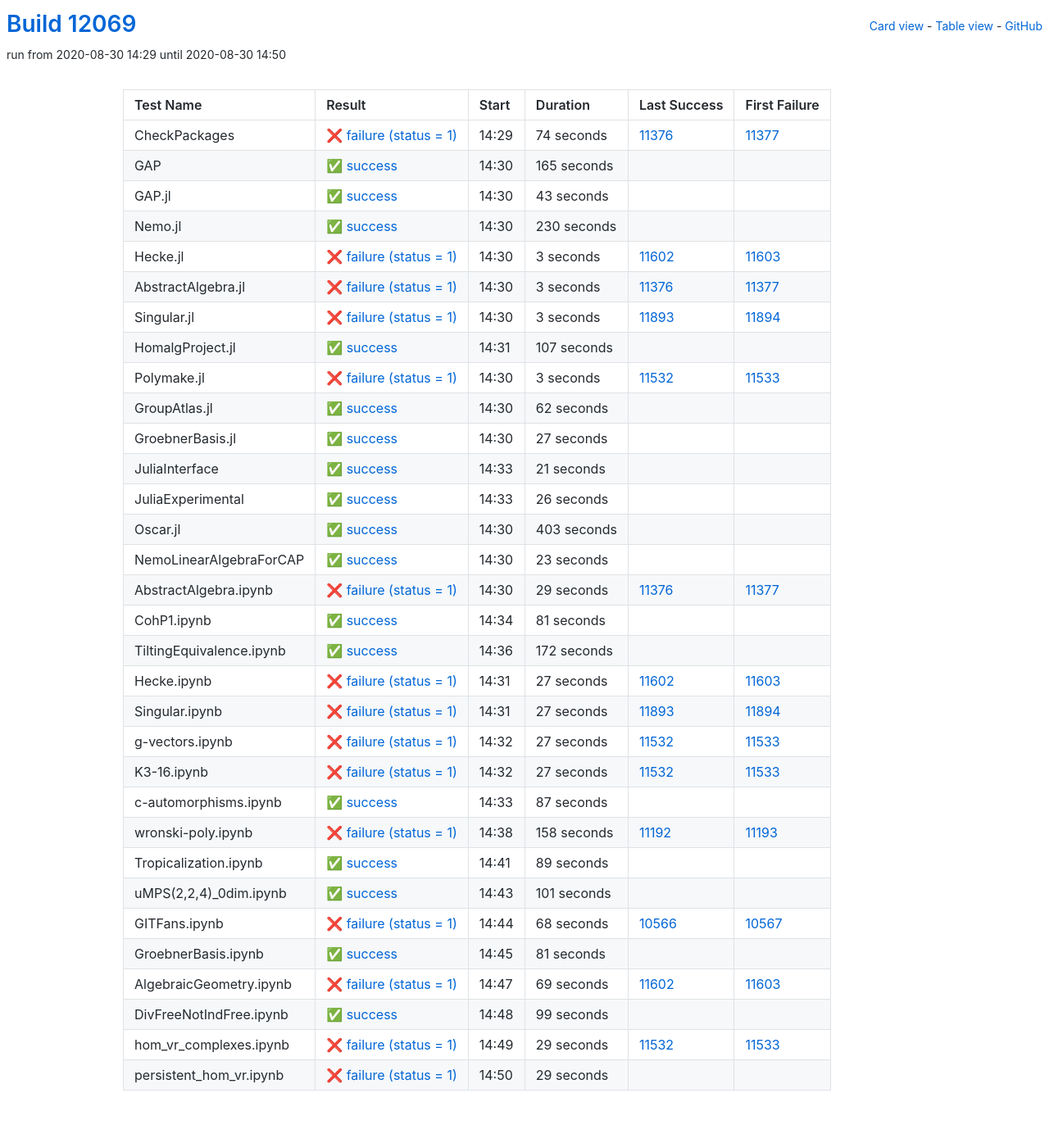
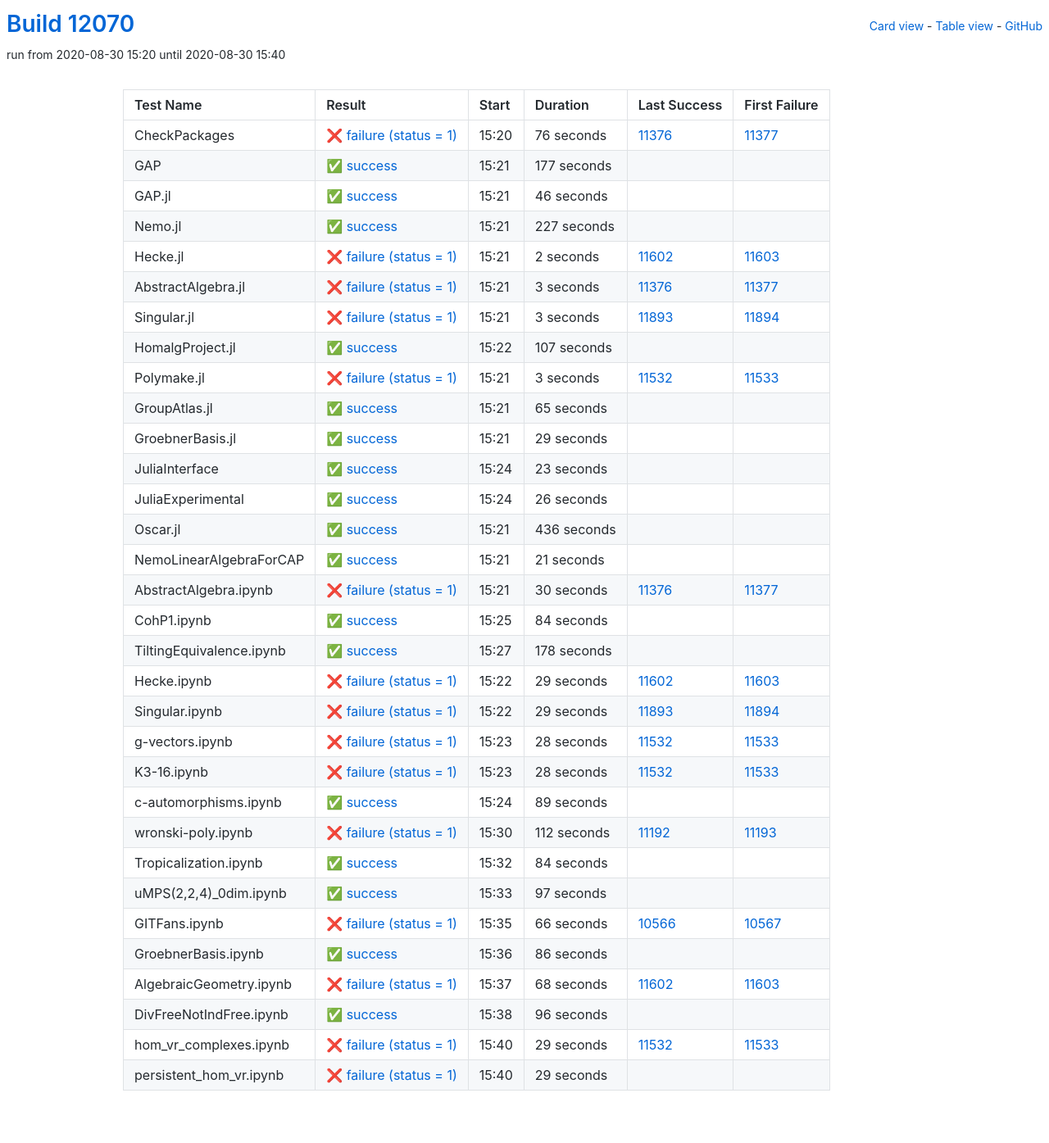
Before and after one commit to oscar-system/oscar-ci-status, a Jekyll site: the page built from table.html, in a window 1280 px wide. Shown: the whole page at 82% size. Built offline with Jekyll 4.4.1, drawn with Linux system fonts in a browser that asks for light colours.

Commit message:
Build #12070

```diff
--- a/_data/ci.yml
+++ b/_data/ci.yml
@@ -1,6 +1,6 @@
 ---
-build: 12069
-build_url: https://oscarci.mathematik.uni-kl.de/job/oscar/12069/
+build: 12070
+build_url: https://oscarci.mathematik.uni-kl.de/job/oscar/12070/
 job: oscar
 organization: oscar-system
 repo: oscar-ci-status
@@ -8,68 +8,68 @@
 tests:
 - name: CheckPackages
   id: checkpackages
-  log: https://oscarci.mathematik.uni-kl.de/job/oscar/12069/artifact/logs/build-12069/CheckPackages.log
-  start: 2020-08-30 14:29
+  log: https://oscarci.mathematik.uni-kl.de/job/oscar/12070/artifact/logs/build-12070/CheckPackages.log
+  start: 2020-08-30 15:20
   success: false
   exitcode: 1
   status: failure
-  duration: 74
+  duration: 76
   last_success: 11376
   last_success_url: https://oscarci.mathematik.uni-kl.de/job/oscar/11376/
   first_failure: 11377
   first_failure_url: https://oscarci.mathematik.uni-kl.de/job/oscar/11377/
 - name: GAP
   id: gap
-  log: https://oscarci.mathematik.uni-kl.de/job/oscar/12069/artifact/logs/build-12069/GAP.log
-  start: 2020-08-30 14:30
+  log: https://oscarci.mathematik.uni-kl.de/job/oscar/12070/artifact/logs/build-12070/GAP.log
+  start: 2020-08-30 15:21
   success: true
   exitcode: 0
   status: success
-  duration: 165
+  duration: 177
   last_success: false
   last_success_url:
   first_failure: false
   first_failure_url:
 - name: GAP.jl
   id: gap-jl
-  log: https://oscarci.mathematik.uni-kl.de/job/oscar/12069/artifact/logs/build-12069/GAP.jl.log
-  start: 2020-08-30 14:30
+  log: https://oscarci.mathematik.uni-kl.de/job/oscar/12070/artifact/logs/build-12070/GAP.jl.log
+  start: 2020-08-30 15:21
   success: true
   exitcode: 0
   status: success
-  duration: 43
+  duration: 46
   last_success: false
   last_success_url:
   first_failure: false
   first_failure_url:
 - name: Nemo.jl
   id: nemo-jl
-  log: https://oscarci.mathematik.uni-kl.de/job/oscar/12069/artifact/logs/build-12069/Nemo.jl.log
-  start: 2020-08-30 14:30
+  log: https://oscarci.mathematik.uni-kl.de/job/oscar/12070/artifact/logs/build-12070/Nemo.jl.log
+  start: 2020-08-30 15:21
   success: true
   exitcode: 0
   status: success
-  duration: 230
+  duration: 227
   last_success: false
   last_success_url:
   first_failure: false
   first_failure_url:
 - name: Hecke.jl
   id: hecke-jl
-  log: https://oscarci.mathematik.uni-kl.de/job/oscar/12069/artifact/logs/build-12069/Hecke.jl.log
-  start: 2020-08-30 14:30
+  log: https://oscarci.mathematik.uni-kl.de/job/oscar/12070/artifact/logs/build-12070/Hecke.jl.log
+  start: 2020-08-30 15:21
   success: false
   exitcode: 1
   status: failure
-  duration: 3
+  duration: 2
   last_success: 11602
   last_success_url: https://oscarci.mathematik.uni-kl.de/job/oscar/11602/
   first_failure: 11603
   first_failure_url: https://oscarci.mathematik.uni-kl.de/job/oscar/11603/
 - name: AbstractAlgebra.jl
   id: abstractalgebra-jl
-  log: https://oscarci.mathematik.uni-kl.de/job/oscar/12069/artifact/logs/build-12069/AbstractAlgebra.jl.log
-  start: 2020-08-30 14:30
+  log: https://oscarci.mathematik.uni-kl.de/job/oscar/12070/artifact/logs/build-12070/AbstractAlgebra.jl.log
+  start: 2020-08-30 15:21
   success: false
   exitcode: 1
   status: failure
@@ -80,8 +80,8 @@
   first_failure_url: https://oscarci.mathematik.uni-kl.de/job/oscar/11377/
 - name: Singular.jl
   id: singular-jl
-  log: https://oscarci.mathematik.uni-kl.de/job/oscar/12069/artifact/logs/build-12069/Singular.jl.log
-  start: 2020-08-30 14:30
+  log: https://oscarci.mathematik.uni-kl.de/job/oscar/12070/artifact/logs/build-12070/Singular.jl.log
+  start: 2020-08-30 15:21
   success: false
   exitcode: 1
   status: failure
@@ -92,8 +92,8 @@
   first_failure_url: https://oscarci.mathematik.uni-kl.de/job/oscar/11894/
 - name: HomalgProject.jl
   id: homalgproject-jl
-  log: https://oscarci.mathematik.uni-kl.de/job/oscar/12069/artifact/logs/build-12069/HomalgProject.jl.log
-  start: 2020-08-30 14:31
+  log: https://oscarci.mathematik.uni-kl.de/job/oscar/12070/artifact/logs/build-12070/HomalgProject.jl.log
+  start: 2020-08-30 15:22
   success: true
   exitcode: 0
   status: success
@@ -104,8 +104,8 @@
   first_failure_url:
 - name: Polymake.jl
   id: polymake-jl
-  log: https://oscarci.mathematik.uni-kl.de/job/oscar/12069/artifact/logs/build-12069/Polymake.jl.log
-  start: 2020-08-30 14:30
+  log: https://oscarci.mathematik.uni-kl.de/job/oscar/12070/artifact/logs/build-12070/Polymake.jl.log
+  start: 2020-08-30 15:21
   success: false
   exitcode: 1
   status: failure
@@ -116,44 +116,44 @@
   first_failure_url: https://oscarci.mathematik.uni-kl.de/job/oscar/11533/
 - name: GroupAtlas.jl
   id: groupatlas-jl
-  log: https://oscarci.mathematik.uni-kl.de/job/oscar/12069/artifact/logs/build-12069/GroupAtlas.jl.log
-  start: 2020-08-30 14:30
+  log: https://oscarci.mathematik.uni-kl.de/job/oscar/12070/artifact/logs/build-12070/GroupAtlas.jl.log
+  start: 2020-08-30 15:21
   success: true
   exitcode: 0
   status: success
-  duration: 62
+  duration: 65
   last_success: false
   last_success_url:
   first_failure: false
   first_failure_url:
 - name: GroebnerBasis.jl
   id: groebnerbasis-jl
-  log: https://oscarci.mathematik.uni-kl.de/job/oscar/12069/artifact/logs/build-12069/GroebnerBasis.jl.log
-  start: 2020-08-30 14:30
+  log: https://oscarci.mathematik.uni-kl.de/job/oscar/12070/artifact/logs/build-12070/GroebnerBasis.jl.log
+  start: 2020-08-30 15:21
   success: true
   exitcode: 0
   status: success
-  duration: 27
+  duration: 29
   last_success: false
   last_success_url:
   first_failure: false
   first_failure_url:
 - name: JuliaInterface
   id: juliainterface
-  log: https://oscarci.mathematik.uni-kl.de/job/oscar/12069/artifact/logs/build-12069/JuliaInterface.log
-  start: 2020-08-30 14:33
+  log: https://oscarci.mathematik.uni-kl.de/job/oscar/12070/artifact/logs/build-12070/JuliaInterface.log
+  start: 2020-08-30 15:24
   success: true
   exitcode: 0
   status: success
-  duration: 21
+  duration: 23
   last_success: false
   last_success_url:
   first_failure: false
   first_failure_url:
 - name: JuliaExperimental
   id: juliaexperimental
-  log: https://oscarci.mathematik.uni-kl.de/job/oscar/12069/artifact/logs/build-12069/JuliaExperimental.log
-  start: 2020-08-30 14:33
+  log: https://oscarci.mathematik.uni-kl.de/job/oscar/12070/artifact/logs/build-12070/JuliaExperimental.log
+  start: 2020-08-30 15:24
   success: true
   exitcode: 0
   status: success
@@ -164,140 +164,116 @@
   first_failure_url:
 - name: Oscar.jl
   id: oscar-jl
-  log: https://oscarci.mathematik.uni-kl.de/job/oscar/12069/artifact/logs/build-12069/Oscar.jl.log
-  start: 2020-08-30 14:30
+  log: https://oscarci.mathematik.uni-kl.de/job/oscar/12070/artifact/logs/build-12070/Oscar.jl.log
+  start: 2020-08-30 15:21
   success: true
   exitcode: 0
   status: success
-  duration: 403
+  duration: 436
   last_success: false
   last_success_url:
   first_failure: false
   first_failure_url:
 - name: NemoLinearAlgebraForCAP
   id: nemolinearalgebraforcap
-  log: https://oscarci.mathematik.uni-kl.de/job/oscar/12069/artifact/logs/build-12069/NemoLinearAlgebraForCAP.log
-  start: 2020-08-30 14:30
+  log: https://oscarci.mathematik.uni-kl.de/job/oscar/12070/artifact/logs/build-12070/NemoLinearAlgebraForCAP.log
+  start: 2020-08-30 15:21
   success: true
   exitcode: 0
   status: success
-  duration: 23
+  duration: 21
   last_success: false
   last_success_url:
   first_failure: false
   first_failure_url:
 - name: AbstractAlgebra.ipynb
   id: abstractalgebra-ipynb
-  log: https://oscarci.mathematik.uni-kl.de/job/oscar/12069/artifact/logs/build-12069/AbstractAlgebra.ipynb.log
-  start: 2020-08-30 14:30
+  log: https://oscarci.mathematik.uni-kl.de/job/oscar/12070/artifact/logs/build-12070/AbstractAlgebra.ipynb.log
+  start: 2020-08-30 15:21
   success: false
   exitcode: 1
   status: failure
-  duration: 29
+  duration: 30
   last_success: 11376
   last_success_url: https://oscarci.mathematik.uni-kl.de/job/oscar/11376/
   first_failure: 11377
   first_failure_url: https://oscarci.mathematik.uni-kl.de/job/oscar/11377/
 - name: CohP1.ipynb
   id: cohp1-ipynb
-  log: https://oscarci.mathematik.uni-kl.de/job/oscar/12069/artifact/logs/build-12069/CohP1.ipynb.log
-  start: 2020-08-30 14:34
+  log: https://oscarci.mathematik.uni-kl.de/job/oscar/12070/artifact/logs/build-12070/CohP1.ipynb.log
+  start: 2020-08-30 15:25
   success: true
   exitcode: 0
   status: success
-  duration: 81
+  duration: 84
   last_success: false
   last_success_url:
   first_failure: false
   first_failure_url:
 - name: TiltingEquivalence.ipynb
   id: tiltingequivalence-ipynb
-  log: https://oscarci.mathematik.uni-kl.de/job/oscar/12069/artifact/logs/build-12069/TiltingEquivalence.ipynb.log
-  start: 2020-08-30 14:36
+  log: https://oscarci.mathematik.uni-kl.de/job/oscar/12070/artifact/logs/build-12070/TiltingEquivalence.ipynb.log
+  start: 2020-08-30 15:27
   success: true
   exitcode: 0
   status: success
-  duration: 172
+  duration: 178
   last_success: false
   last_success_url:
   first_failure: false
   first_failure_url:
 - name: Hecke.ipynb
   id: hecke-ipynb
-  log: https://oscarci.mathematik.uni-kl.de/job/oscar/12069/artifact/logs/build-12069/Hecke.ipynb.log
-  start: 2020-08-30 14:31
+  log: https://oscarci.mathematik.uni-kl.de/job/oscar/12070/artifact/logs/build-12070/Hecke.ipynb.log
+  start: 2020-08-30 15:22
   success: false
   exitcode: 1
   status: failure
-  duration: 27
+  duration: 29
   last_success: 11602
   last_success_url: https://oscarci.mathematik.uni-kl.de/job/oscar/11602/
   first_failure: 11603
   first_failure_url: https://oscarci.mathematik.uni-kl.de/job/oscar/11603/
 - name: Singular.ipynb
   id: singular-ipynb
-  log: https://oscarci.mathematik.uni-kl.de/job/oscar/12069/artifact/logs/build-12069/Singular.ipynb.log
-  start: 2020-08-30 14:31
+  log: https://oscarci.mathematik.uni-kl.de/job/oscar/12070/artifact/logs/build-12070/Singular.ipynb.log
+  start: 2020-08-30 15:22
   success: false
   exitcode: 1
   status: failure
-  duration: 27
+  duration: 29
   last_success: 11893
   last_success_url: https://oscarci.mathematik.uni-kl.de/job/oscar/11893/
   first_failure: 11894
   first_failure_url: https://oscarci.mathematik.uni-kl.de/job/oscar/11894/
 - name: g-vectors.ipynb
   id: g-vectors-ipynb
-  log: https://oscarci.mathematik.uni-kl.de/job/oscar/12069/artifact/logs/build-12069/g-vectors.ipynb.log
-  start: 2020-08-30 14:32
+  log: https://oscarci.mathematik.uni-kl.de/job/oscar/12070/artifact/logs/build-12070/g-vectors.ipynb.log
+  start: 2020-08-30 15:23
   success: false
   exitcode: 1
   status: failure
-  duration: 27
+  duration: 28
   last_success: 11532
   last_success_url: https://oscarci.mathematik.uni-kl.de/job/oscar/11532/
   first_failure: 11533
   first_failure_url: https://oscarci.mathematik.uni-kl.de/job/oscar/11533/
 - name: K3-16.ipynb
   id: k3-16-ipynb
-  log: https://oscarci.mathematik.uni-kl.de/job/oscar/12069/artifact/logs/build-12069/K3-16.ipynb.log
-  start: 2020-08-30 14:32
+  log: https://oscarci.mathematik.uni-kl.de/job/oscar/12070/artifact/logs/build-12070/K3-16.ipynb.log
+  start: 2020-08-30 15:23
   success: false
   exitcode: 1
   status: failure
-  duration: 27
+  duration: 28
   last_success: 11532
   last_success_url: https://oscarci.mathematik.uni-kl.de/job/oscar/11532/
   first_failure: 11533
   first_failure_url: https://oscarci.mathematik.uni-kl.de/job/oscar/11533/
 - name: c-automorphisms.ipynb
   id: c-automorphisms-ipynb
-  log: https://oscarci.mathematik.uni-kl.de/job/oscar/12069/artifact/logs/build-12069/c-automorphisms.ipynb.log
-  start: 2020-08-30 14:33
-  success: true
-  exitcode: 0
-  status: success
-  duration: 87
-  last_success: false
-  last_success_url:
-  first_failure: false
-  first_failure_url:
-- name: wronski-poly.ipynb
-  id: wronski-poly-ipynb
-  log: https://oscarci.mathematik.uni-kl.de/job/oscar/12069/artifact/logs/build-12069/wronski-poly.ipynb.log
-  start: 2020-08-30 14:38
-  success: false
-  exitcode: 1
-  status: failure
-  duration: 158
-  last_success: 11192
-  last_success_url: https://oscarci.mathematik.uni-kl.de/job/oscar/11192/
-  first_failure: 11193
-  first_failure_url: https://oscarci.mathematik.uni-kl.de/job/oscar/11193/
-- name: Tropicalization.ipynb
-  id: tropicalization-ipynb
-  log: https://oscarci.mathematik.uni-kl.de/job/oscar/12069/artifact/logs/build-12069/Tropicalization.ipynb.log
-  start: 2020-08-30 14:41
+  log: https://oscarci.mathematik.uni-kl.de/job/oscar/12070/artifact/logs/build-12070/c-automorphisms.ipynb.log
+  start: 2020-08-30 15:24
   success: true
   exitcode: 0
   status: success
@@ -306,70 +282,94 @@
   last_success_url:
   first_failure: false
   first_failure_url:
-- name: uMPS(2,2,4)_0dim.ipynb
-  id: umps-2-2-4-0dim-ipynb
-  log: https://oscarci.mathematik.uni-kl.de/job/oscar/12069/artifact/logs/build-12069/uMPS-2-2-4-_0dim.ipynb.log
-  start: 2020-08-30 14:43
+- name: wronski-poly.ipynb
+  id: wronski-poly-ipynb
+  log: https://oscarci.mathematik.uni-kl.de/job/oscar/12070/artifact/logs/build-12070/wronski-poly.ipynb.log
+  start: 2020-08-30 15:30
+  success: false
+  exitcode: 1
+  status: failure
+  duration: 112
+  last_success: 11192
+  last_success_url: https://oscarci.mathematik.uni-kl.de/job/oscar/11192/
+  first_failure: 11193
+  first_failure_url: https://oscarci.mathematik.uni-kl.de/job/oscar/11193/
+- name: Tropicalization.ipynb
+  id: tropicalization-ipynb
+  log: https://oscarci.mathematik.uni-kl.de/job/oscar/12070/artifact/logs/build-12070/Tropicalization.ipynb.log
+  start: 2020-08-30 15:32
   success: true
   exitcode: 0
   status: success
-  duration: 101
+  duration: 84
+  last_success: false
+  last_success_url:
+  first_failure: false
+  first_failure_url:
+- name: uMPS(2,2,4)_0dim.ipynb
+  id: umps-2-2-4-0dim-ipynb
+  log: https://oscarci.mathematik.uni-kl.de/job/oscar/12070/artifact/logs/build-12070/uMPS-2-2-4-_0dim.ipynb.log
+  start: 2020-08-30 15:33
+  success: true
+  exitcode: 0
+  status: success
+  duration: 97
   last_success: false
   last_success_url:
   first_failure: false
   first_failure_url:
 - name: GITFans.ipynb
   id: gitfans-ipynb
-  log: https://oscarci.mathematik.uni-kl.de/job/oscar/12069/artifact/logs/build-12069/GITFans.ipynb.log
-  start: 2020-08-30 14:44
+  log: https://oscarci.mathematik.uni-kl.de/job/oscar/12070/artifact/logs/build-12070/GITFans.ipynb.log
+  start: 2020-08-30 15:35
   success: false
   exitcode: 1
   status: failure
-  duration: 68
+  duration: 66
   last_success: 10566
   last_success_url: https://oscarci.mathematik.uni-kl.de/job/oscar/10566/
   first_failure: 10567
   first_failure_url: https://oscarci.mathematik.uni-kl.de/job/oscar/10567/
 - name: GroebnerBasis.ipynb
   id: groebnerbasis-ipynb
-  log: https://oscarci.mathematik.uni-kl.de/job/oscar/12069/artifact/logs/build-12069/GroebnerBasis.ipynb.log
-  start: 2020-08-30 14:45
+  log: https://oscarci.mathematik.uni-kl.de/job/oscar/12070/artifact/logs/build-12070/GroebnerBasis.ipynb.log
+  start: 2020-08-30 15:36
   success: true
   exitcode: 0
   status: success
-  duration: 81
+  duration: 86
   last_success: false
   last_success_url:
   first_failure: false
   first_failure_url:
 - name: AlgebraicGeometry.ipynb
   id: algebraicgeometry-ipynb
-  log: https://oscarci.mathematik.uni-kl.de/job/oscar/12069/artifact/logs/build-12069/AlgebraicGeometry.ipynb.log
-  start: 2020-08-30 14:47
+  log: https://oscarci.mathematik.uni-kl.de/job/oscar/12070/artifact/logs/build-12070/AlgebraicGeometry.ipynb.log
+  start: 2020-08-30 15:37
   success: false
   exitcode: 1
   status: failure
-  duration: 69
+  duration: 68
   last_success: 11602
   last_success_url: https://oscarci.mathematik.uni-kl.de/job/oscar/11602/
   first_failure: 11603
   first_failure_url: https://oscarci.mathematik.uni-kl.de/job/oscar/11603/
 - name: DivFreeNotIndFree.ipynb
   id: divfreenotindfree-ipynb
-  log: https://oscarci.mathematik.uni-kl.de/job/oscar/12069/artifact/logs/build-12069/DivFreeNotIndFree.ipynb.log
-  start: 2020-08-30 14:48
+  log: https://oscarci.mathematik.uni-kl.de/job/oscar/12070/artifact/logs/build-12070/DivFreeNotIndFree.ipynb.log
+  start: 2020-08-30 15:38
   success: true
   exitcode: 0
   status: success
-  duration: 99
+  duration: 96
   last_success: false
   last_success_url:
   first_failure: false
   first_failure_url:
 - name: hom_vr_complexes.ipynb
   id: hom-vr-complexes-ipynb
-  log: https://oscarci.mathematik.uni-kl.de/job/oscar/12069/artifact/logs/build-12069/hom_vr_complexes.ipynb.log
-  start: 2020-08-30 14:49
+  log: https://oscarci.mathematik.uni-kl.de/job/oscar/12070/artifact/logs/build-12070/hom_vr_complexes.ipynb.log
+  start: 2020-08-30 15:40
   success: false
   exitcode: 1
   status: failure
@@ -380,8 +380,8 @@
   first_failure_url: https://oscarci.mathematik.uni-kl.de/job/oscar/11533/
 - name: persistent_hom_vr.ipynb
   id: persistent-hom-vr-ipynb
-  log: https://oscarci.mathematik.uni-kl.de/job/oscar/12069/artifact/logs/build-12069/persistent_hom_vr.ipynb.log
-  start: 2020-08-30 14:50
+  log: https://oscarci.mathematik.uni-kl.de/job/oscar/12070/artifact/logs/build-12070/persistent_hom_vr.ipynb.log
+  start: 2020-08-30 15:40
   success: false
   exitcode: 1
   status: failure
```
Also changed, not shown: README.md.
